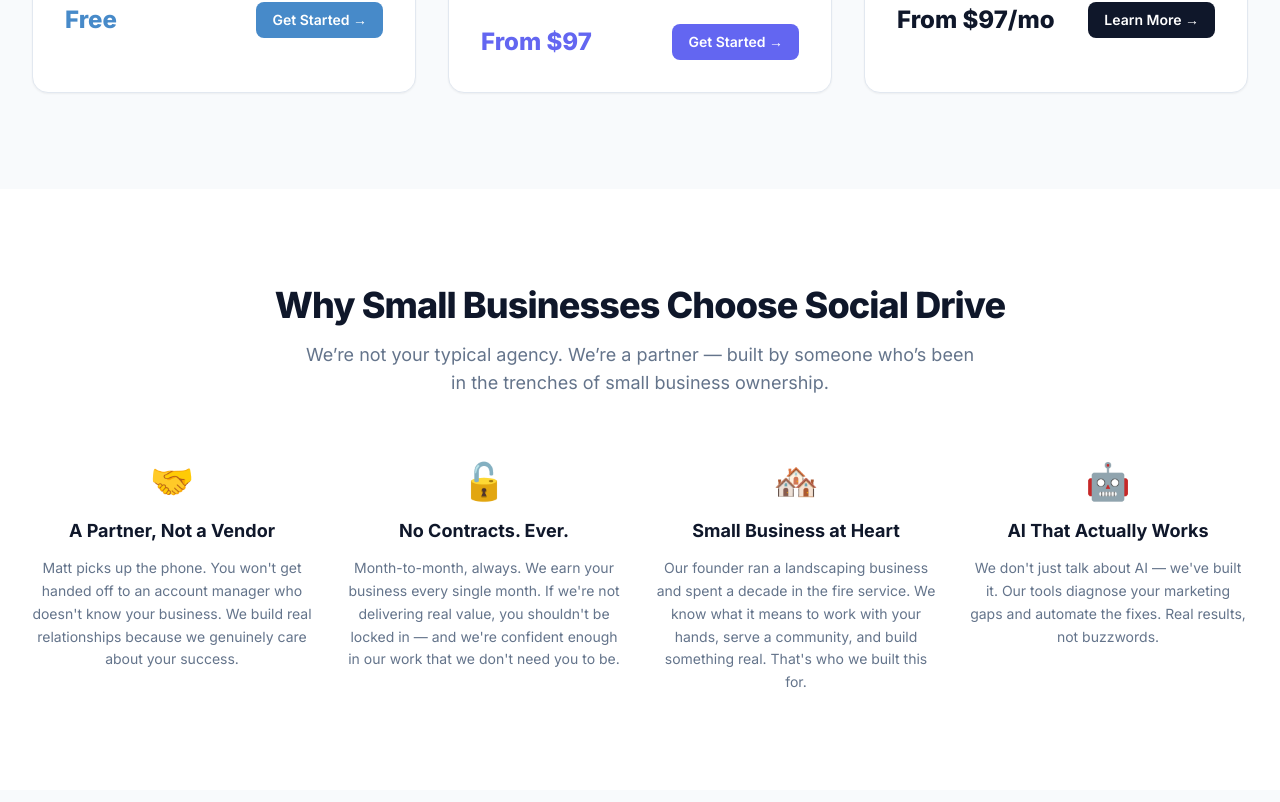
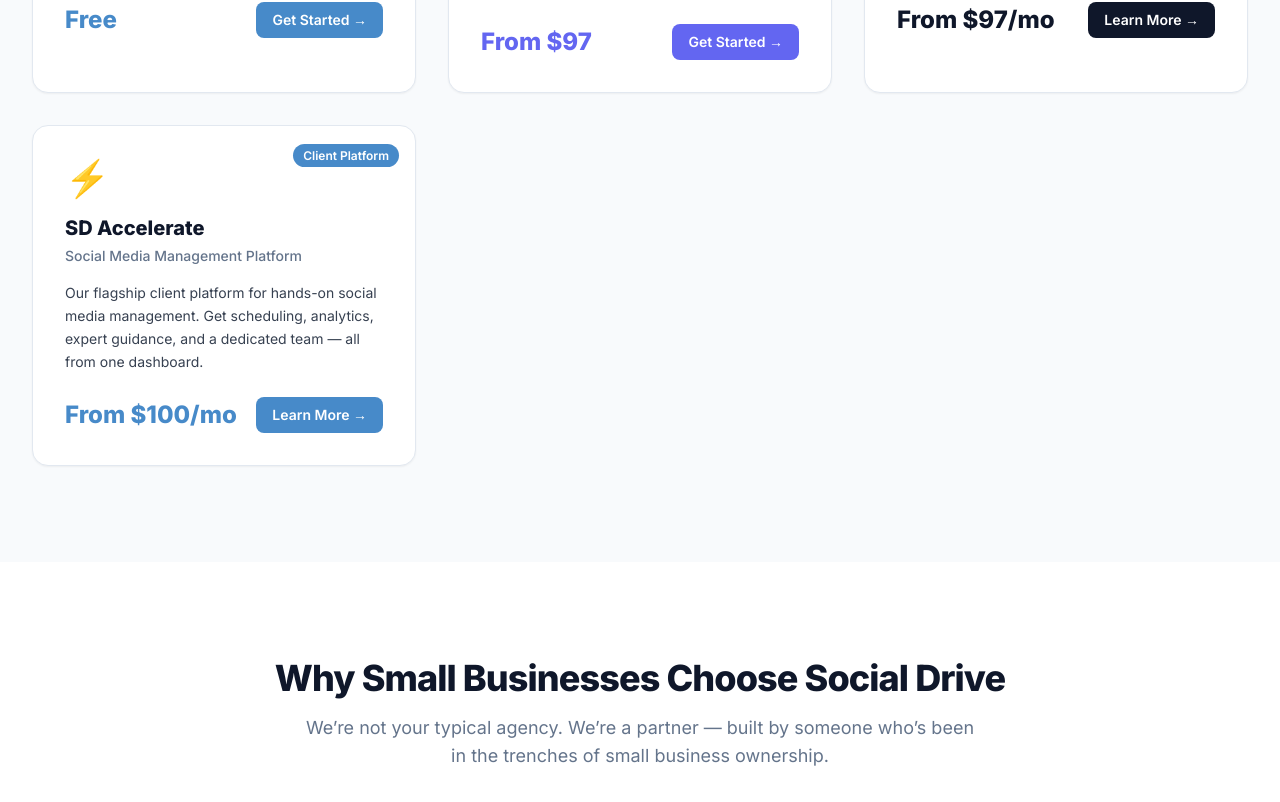
Before and after one commit to mbaer93/sdm-website, a Next.js app: page / in a window 1280 px wide. Shown: the part 1320-2122 px from the top of the page. Built offline with nearby package versions, Linux system fonts and the light colour scheme.

Commit message:
feat: add SD Accelerate as product card on home page

```diff
--- a/app/page.tsx
+++ b/app/page.tsx
@@ -49,6 +49,17 @@
     href: "/services#forge",
     accent: "#0f172a",
     badge: "Full Service",
+  },
+  {
+    icon: "⚡",
+    name: "SD Accelerate",
+    tagline: "Social Media Management Platform",
+    description:
+      "Our flagship client platform for hands-on social media management. Get scheduling, analytics, expert guidance, and a dedicated team — all from one dashboard.",
+    price: "From $100/mo",
+    href: "/client-portal",
+    accent: "#478ac9",
+    badge: "Client Platform",
   },
 ];
 
```
